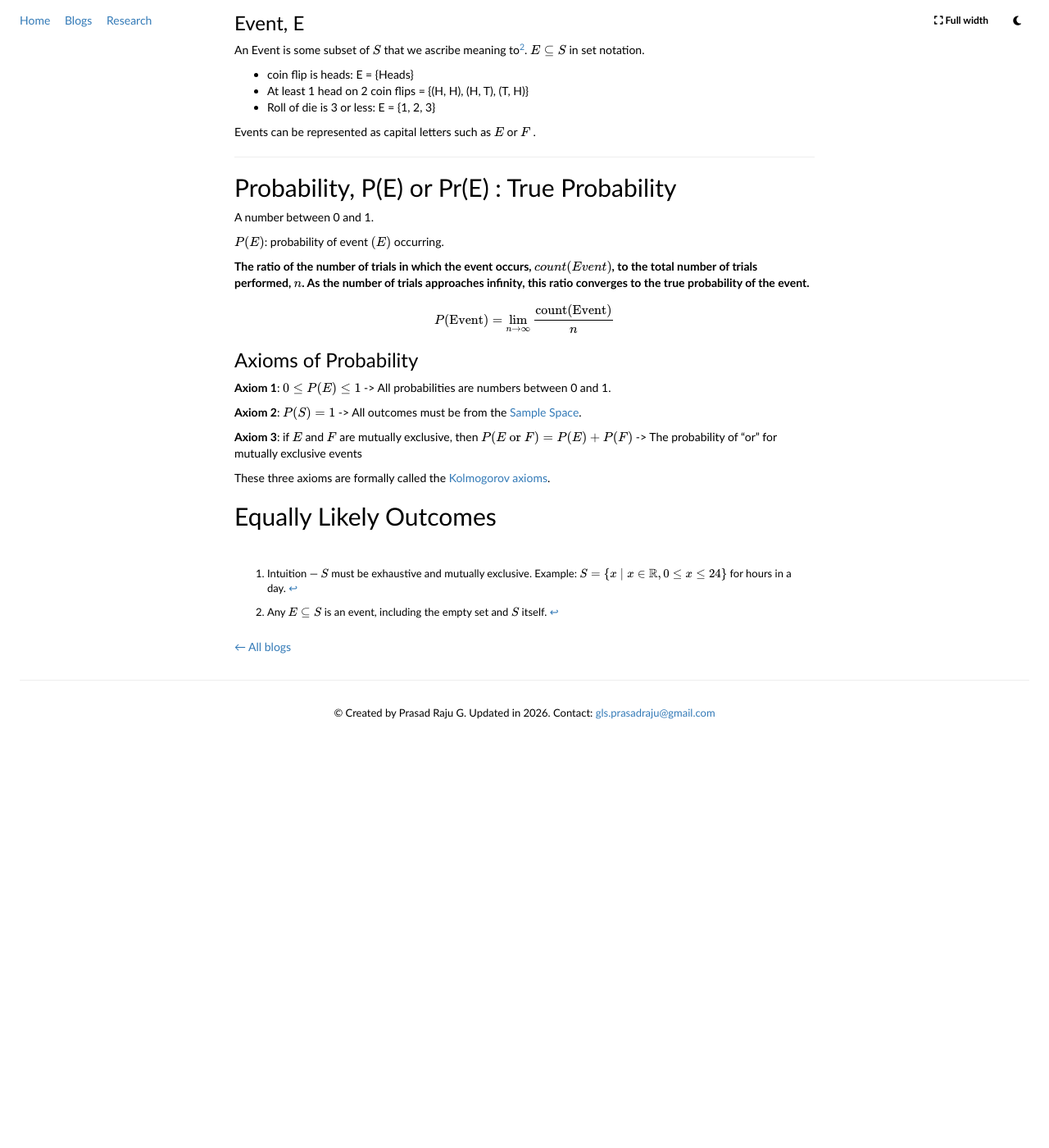
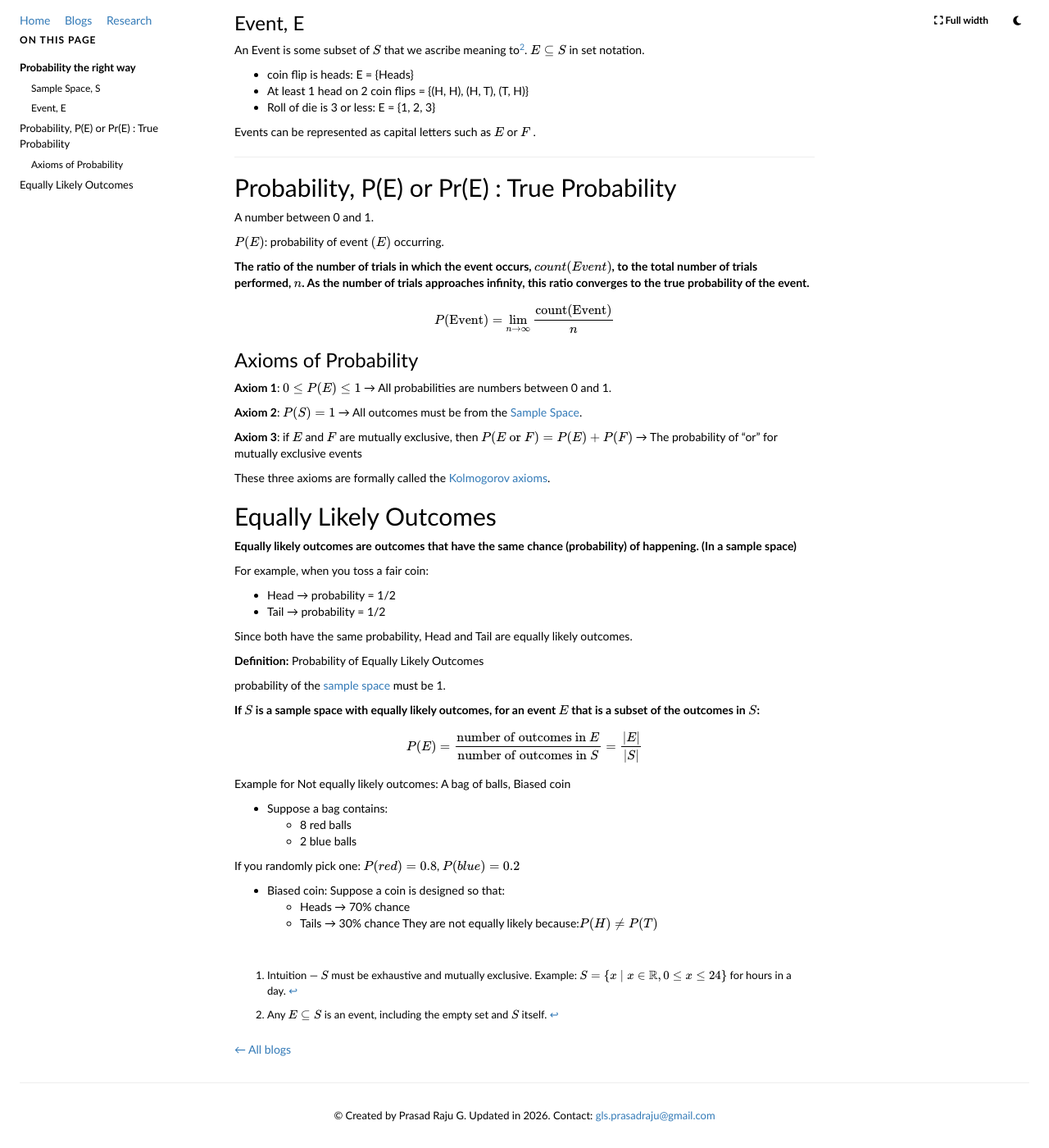
Before and after one commit to iamprasadraju/iamprasadraju.github.io, a Jekyll site: the page built from _posts/2026-09-23-Learning-Probability.md, in a window 1280 px wide and 1400 px high, scrolled down 289 px. Shown: the whole window at 82% size. Built offline with Jekyll 4.4.1, drawn with Linux system fonts in a browser that asks for light colours; before the commit the page ends 1198 px from its top, so only the background shows below that.

Commit message:
docs(posts): update axioms and add equally likely outcomes
Replace ASCII arrows with Unicode arrows for better readability.
Add a new section explaining equally likely outcomes with examples.

```diff
--- a/_posts/2026-09-23-Learning-Probability.md
+++ b/_posts/2026-09-23-Learning-Probability.md
@@ -44,11 +44,11 @@ $$P(\text{Event})
 
 ### Axioms of Probability
 
-**Axiom 1**: $0 ≤ P(E) ≤ 1$        -> All probabilities are numbers between 0 and 1.
+**Axiom 1**: $0 ≤ P(E) ≤ 1$        → All probabilities are numbers between 0 and 1.
 
-**Axiom 2**: $P(S) = 1$            -> All outcomes must be from the [Sample Space](#sample-space-s).
+**Axiom 2**: $P(S) = 1$            → All outcomes must be from the [Sample Space](#sample-space-s).
 
-**Axiom 3**: if $E$ and $F$ are mutually exclusive, then $P(E \text{ or } F) = P(E) + P(F)$ -> The probability of "or" for mutually exclusive events
+**Axiom 3**: if $E$ and $F$ are mutually exclusive, then $P(E \text{ or } F) = P(E) + P(F)$ → The probability of "or" for mutually exclusive events
 
 
 [^sample-space]: Intuition — $S$ must be exhaustive and mutually exclusive. Example: $S = \\{x \mid x \in \mathbb{R}, 0 \leq x \leq 24\\}$ for hours in a day.
@@ -56,5 +56,36 @@ $$P(\text{Event})
 
 These three axioms are formally called the [Kolmogorov axioms](https://en.wikipedia.org/wiki/Probability_axioms).
 
+## Equally Likely Outcomes
 
-## Equally Likely Outcomes
+**Equally likely outcomes are outcomes that have the same chance (probability) of happening. (In a sample space)**
+
+For example, when you toss a fair coin:
+- Head → probability = 1/2
+- Tail → probability = 1/2
+
+Since both have the same probability, Head and Tail are equally likely outcomes.
+
+**Definition:** Probability of Equally Likely Outcomes
+
+probability of the [sample space](#sample-space-s) must be 1.
+
+**If $S$ is a sample space with equally likely outcomes, for an event $E$ that is a subset of the outcomes in $S$:**
+
+$$ \begin{align}
+P(E) &= \frac{\text{number of outcomes in $E$}}{\text{number of outcomes in $S$}}
+= \frac{|E|}{|S|}
+\end{align}$$
+
+Example for Not equally likely outcomes: A bag of balls, Biased coin
+
+- Suppose a bag contains:
+  - 8 red balls
+  - 2 blue balls
+
+ If you randomly pick one: $P(red) = 0.8$, $P(blue) = 0.2$
+
+- Biased coin: Suppose a coin is designed so that:
+  - Heads → 70% chance
+  - Tails → 30% chance
+They are not equally likely because:$P(H) \ne P(T)$
```
